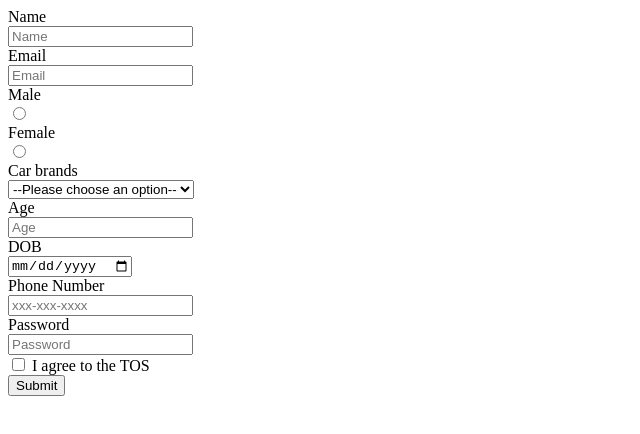
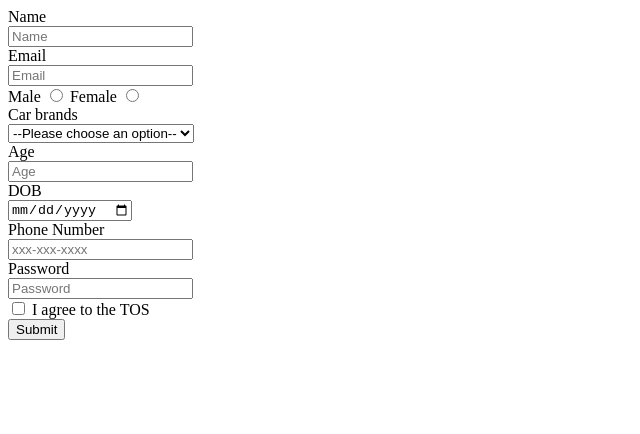
Before and after one commit to acciojob/signup-form-car-james1707, a website: page main.html in a window 1280 px wide. Shown: the whole page, without its empty margins (0-640 px from the left). Drawn offline with Linux system fonts and the light colour scheme.

Commit message:
created a submission

```diff
--- a/main.html
+++ b/main.html
@@ -5,7 +5,7 @@
 <head>
 	<link rel="stylesheet" href="styles.css">
 </head>
- <form action="#" method="post">
+ <form  method="post">
 
         <label for="name">Name</label><br>
         <input type="text" id="name" placeholder="Name" required><br>
@@ -13,9 +13,9 @@
         <label for="email">Email</label><br>
         <input type="email" id="email" placeholder="Email" required><br>
 
-        <label for="gender_m">Male</label><br>
-        <input type="radio" name="gender" id="gender_m"  required><br>
-        <label for="gender_f">Female</label><br>
+        <label for="gender_m">Male</label>
+        <input type="radio" name="gender" id="gender_m"  required>
+        <label for="gender_f">Female</label>
         <input type="radio" name="gender" id="gender_f"  required><br>
 
         <label for="cars" >Car brands</label><br>
@@ -43,7 +43,7 @@
          <input type="checkbox" id="likeness"  required>
         <label for="tos">I agree to the TOS</label><br>
 
-       <button type="submit">Submit</button>
+       <button type="submit" >Submit</button>
     </form>
     <script type="text/javascript" src="./script.js">
 </script>
```
